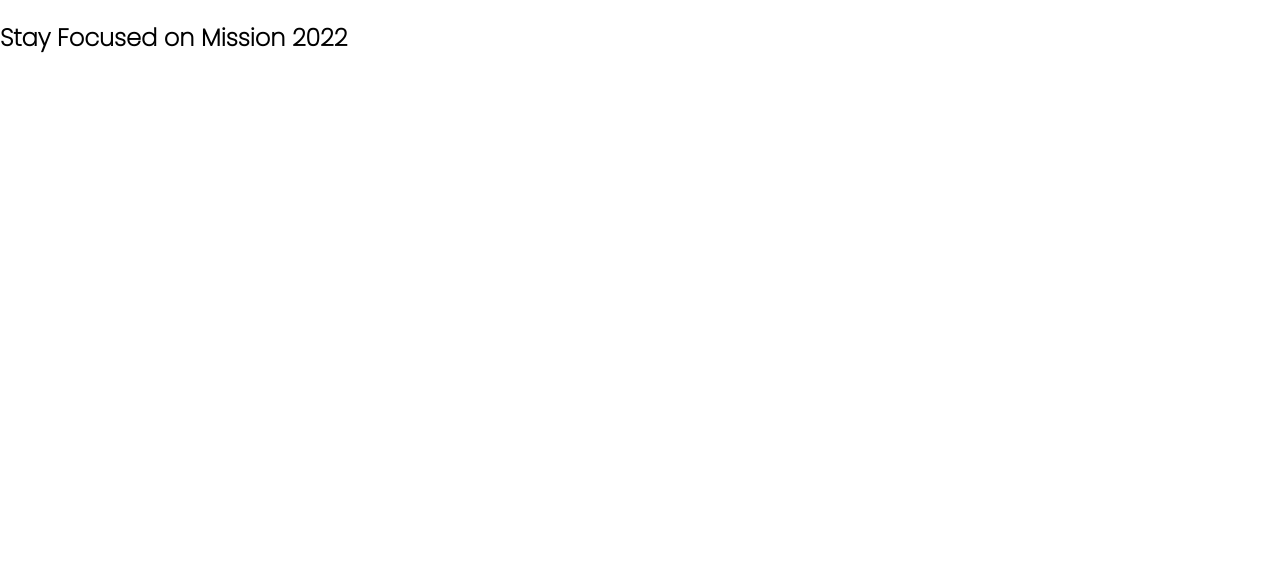
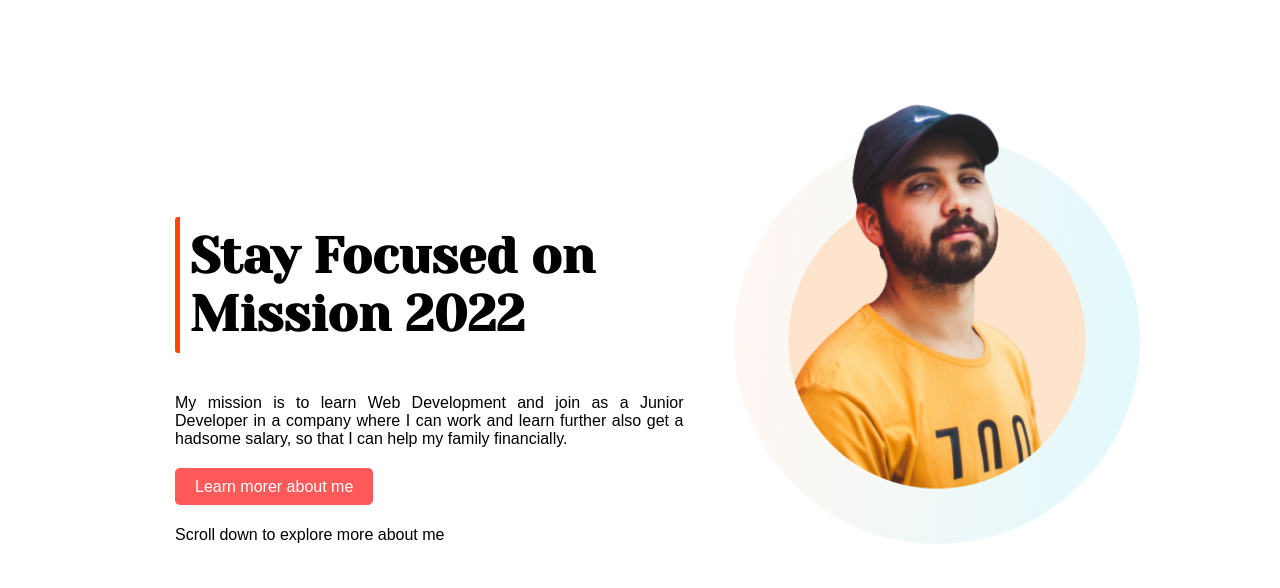
Before and after one commit to Shafayathub/practice-one, a plain HTML site: page index.html in a window 1280 px wide. Drawn offline with Linux system fonts and the light colour scheme.

Commit message:
fist section complete

```diff
--- a/index.html
+++ b/index.html
@@ -8,13 +8,27 @@
     <title>MD Shafayat Islam</title>
     <link rel="preconnect" href="https://fonts.googleapis.com">
     <link rel="preconnect" href="https://fonts.gstatic.com" crossorigin>
-    <link href="https://fonts.googleapis.com/css2?family=Poppins:wght@100;200&display=swap" rel="stylesheet">
+    <link href="https://fonts.googleapis.com/css2?family=Poppins:wght@100;200&family=Yeseva+One&display=swap"
+        rel="stylesheet">
     <link rel="stylesheet" href="style.css">
 </head>
 
 <body>
     <section class="first-sec">
-        <h1 id="mission-heading">Stay Focused on <span class="orange">Mission 2022</span></h1>
+        <div class="half-width text">
+            <h1 class="mission-heading">Stay Focused on <br> <span class="orange">Mission 2022</span></h1>
+            <p class="spaced-para">My mission is to learn Web Development and join as a Junior Developer in a company
+                where I can work and
+                learn further also get a hadsome salary, so that I can help my family financially.</p>
+            <p class="spaced-para"><a class="link-button" target="_blank"
+                    href="https://sites.google.com/view/shafayat/home">Learn
+                    morer about
+                    me</a></p>
+            <p class="spaced-para">Scroll down to explore more about me</p>
+        </div>
+        <div class="half-width">
+            <img src="images/person/person-2.png" alt="Persons's photo">
+        </div>
     </section>
 </body>
 
--- a/style.css
+++ b/style.css
@@ -1,4 +1,49 @@
 body{
     margin: 0px;
     font-family: 'Poppins', sans-serif;
+    font-family: 'Yeseva One', cursive;
 }
+
+h1{
+    font-size: 50px;
+    padding: 10px;
+}
+
+.mission-heading{
+    border-left: 5px solid orangered;
+    border-image-slice: 1;
+    border-radius: 3px;
+    font-family: 'Yeseva One', cursive;
+}
+
+.link-button{
+    text-decoration: none;
+    background: #FF5959;
+    color: #ffffff;
+    padding: 10px 20px;
+    border-radius: 5px;
+}
+
+section{
+    margin-left: 150px;
+    display: flex;
+}
+
+.half-width{
+    width: 45%;
+    text-align: justify;
+    padding: 25px;
+}
+
+.half-width img{
+    width: 80%;
+}
+.text{
+    margin-top: 150px;
+    font-family: sans-serif;
+    padding-top: 25px;
+    text-align: justify;
+}
+.spaced-para{
+    margin-top: 30px;
+}
```
